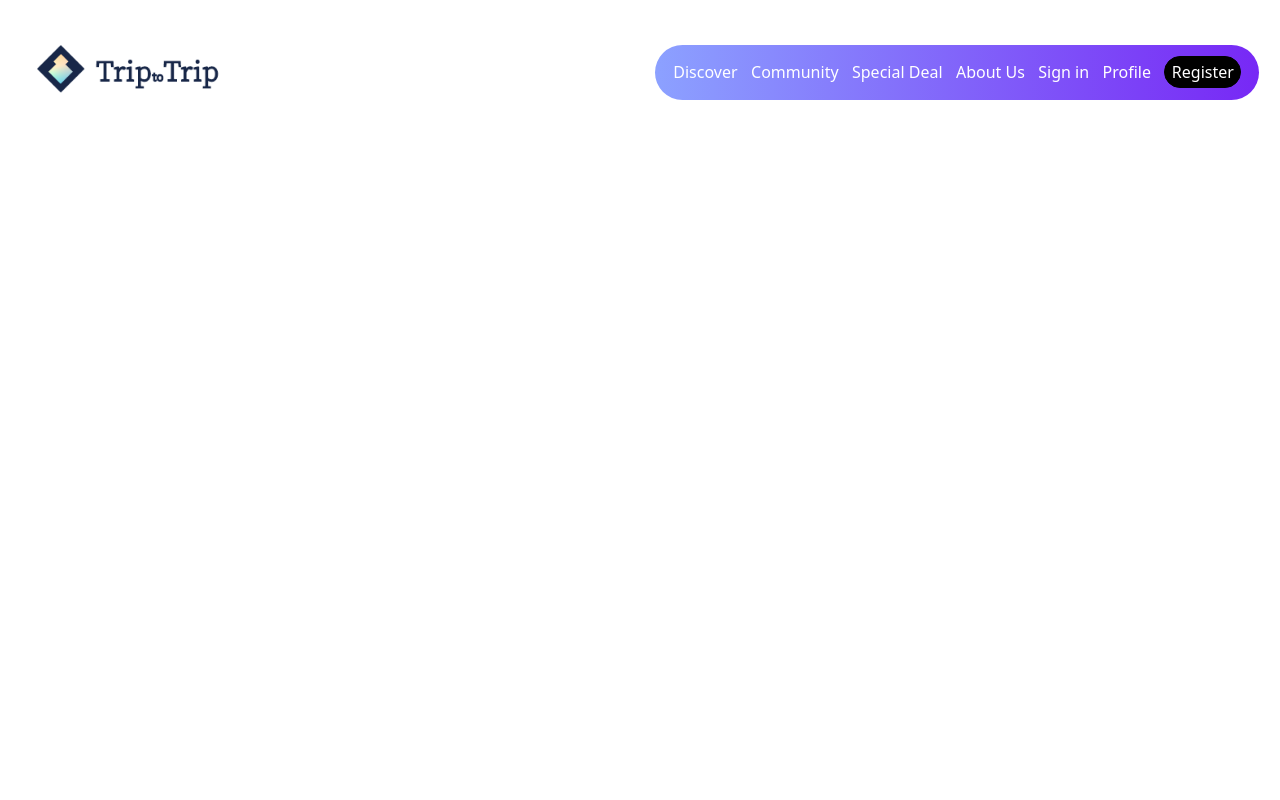
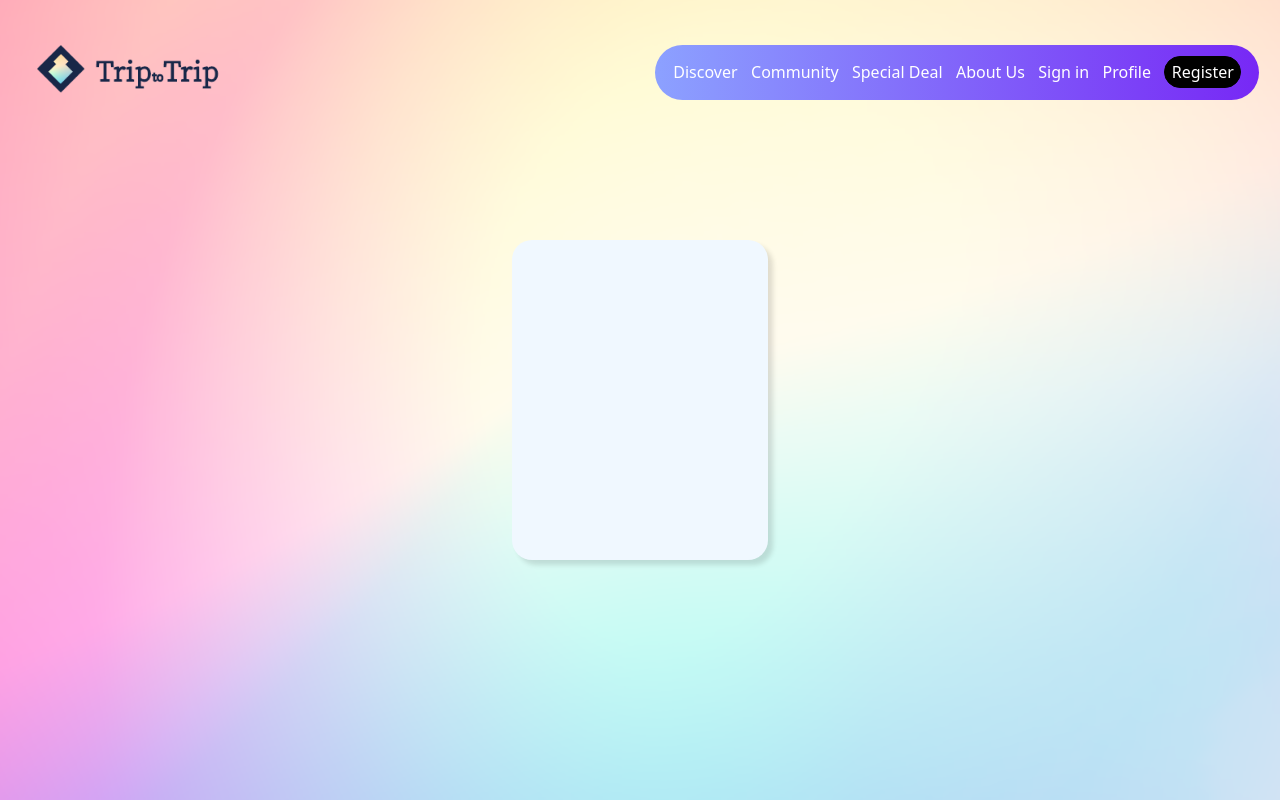
Before and after one commit to Ksmssnn78/Trip-to-Trip, a React (Create React App) app in the folder trip-to-trip/: page /BookingFinal in a window 1280 px wide. Built offline with nearby package versions, Linux system fonts and the light colour scheme; no server answers.

Commit message:
final booking summary and fix backend problem

```diff
--- a/trip-to-trip/src/App.js
+++ b/trip-to-trip/src/App.js
@@ -19,6 +19,7 @@ import Profile from './Profile/Profile';
 import { auth } from './Firebase/config';
 import Booking from './BookingPage/BookingPage';
 import DetailedLocation from './DetailedLocation/DetailedLocation';
+import BookingFinalSummary from './BookingFinalSummary/BookingFinalSummary';
 
 function App() {
 
@@ -113,6 +114,7 @@ function App() {
           <Route exact path='/Booking' element={<Booking set_email={tempEmaildata} set_username={tempUNdata} set_fname={tempFNdata} set_lname={tempLNdata} set_address={tempADDdata} set_city={tempCITYdata} set_loc={tempSldata} set_cntry={tempSCdata}/>} />
           <Route exact path='/Profile' element={<Profile name={userName}/>} />
           <Route exact path='/DetailedLocation' element={<DetailedLocation location={location_data}/>} />
+          <Route exact path='/BookingFinal' element={<BookingFinalSummary />} />
           <Route exact path='/' element={<Home />} />
         </Routes>
       </Router>
--- /dev/null
+++ b/trip-to-trip/src/BookingFinalSummary/BookingFinalSummary.css
@@ -0,0 +1,31 @@
+*{
+    margin: 0;
+    padding: 0;
+    box-sizing: border-box;
+}
+
+#parent-BFS{
+    height: 100vh;
+    width: 100vw;
+    background-image: url("../resources/Group_207.png");
+    background-size: cover;
+    background-repeat: no-repeat;
+    background-attachment: fixed;
+    background-position: center;
+    align-items: center;
+    justify-content: center;
+}
+
+#main-BFS{
+    height: 40vh;
+    width: 20vw;
+    background-color: aliceblue;
+    position: absolute;
+    margin: auto;
+    top: 0;
+    right: 0;
+    bottom: 0;
+    left: 0;
+    box-shadow: 5px 5px 5px hsla(0, 0%, 0%, 0.123);
+    border-radius: 20px;
+}
--- /dev/null
+++ b/trip-to-trip/src/BookingFinalSummary/BookingFinalSummary.jsx
@@ -0,0 +1,14 @@
+import React from 'react';
+import './BookingFinalSummary.css';
+
+const BookingFinalSummary = () => {
+    return (
+        <div id='parent-BFS'>
+            <div id='main-BFS'>
+
+            </div>
+        </div>
+    );
+};
+
+export default BookingFinalSummary;
--- a/trip-to-trip/src/BookingPage/BookingPage.css
+++ b/trip-to-trip/src/BookingPage/BookingPage.css
@@ -65,3 +65,7 @@
     font-size: 1.5rem;
     color: red;
 }
+.mb-booking-select-option{
+    margin-left: 1rem;
+    width: 100%;
+}
--- a/trip-to-trip/src/BookingPage/BookingPage.jsx
+++ b/trip-to-trip/src/BookingPage/BookingPage.jsx
@@ -9,10 +9,14 @@ import TextField from '@mui/material/TextField';
 // import Checkbox from '@mui/material/Checkbox';
 import axios from 'axios';
 // import { wait } from '@testing-library/user-event/dist/utils';
+import { useNavigate } from "react-router-dom";
 
 const BookingPage = (props) => {
 
+    const navigate = useNavigate();
+
     const [errMsg, setErrMsg] = useState("");
+    const [hoteldata, setHotelData] = useState([]);
     const [book, setBook] = useState({
         username: "",
         email: "",
@@ -30,6 +34,16 @@ const BookingPage = (props) => {
         vehicle_type: ""
     });
 
+    const filterHoteldata = async() =>{
+        const response = await fetch('http://localhost:5000/hotels_info');
+        const data = await response.json();
+        setHotelData(data);
+        console.log(data);
+    }
+
+    useEffect(()=>{
+        filterHoteldata();
+      },[])
 
     const submitbooking = (e) =>{
         e.preventDefault();
@@ -47,6 +61,7 @@ const BookingPage = (props) => {
                     }).catch(error => {
                         console.log(error)
                     })
+                    navigate('/BookingFinal')
                 }
 
             }catch(e){
@@ -126,11 +141,13 @@ const BookingPage = (props) => {
                         <div className="mb-booking">
                             <label className='mb-booking-select'>Choose a Hotel : </label>
                             <select  name="Hotel" onChange={(event) => setBook((prev) => ({ ...prev, hotel: event.target.value }))}>
-                                <option value=""></option>
-                                <option value="volvo">Volvo</option>
-                                <option value="saab">Saab</option>
-                                <option value="opel">Opel</option>
-                                <option value="audi">Audi</option>
+                                <option className='mb-booking-select-option' value=""></option>
+                                {
+                                    hoteldata.length > 0 && hoteldata.map((data)=>(
+                                        <option className='mb-booking-select-option' value={data?.heading} key={data?._id}>{data.heading}</option>
+                                    ))
+                                }
+
                             </select>
                         </div>
                         <div className="mb-booking">
```
Also changed, not shown: 2 other files (tests, documents, lock files or other folders).
